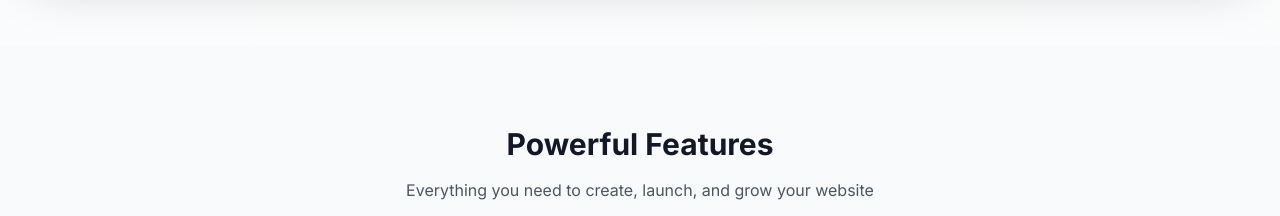
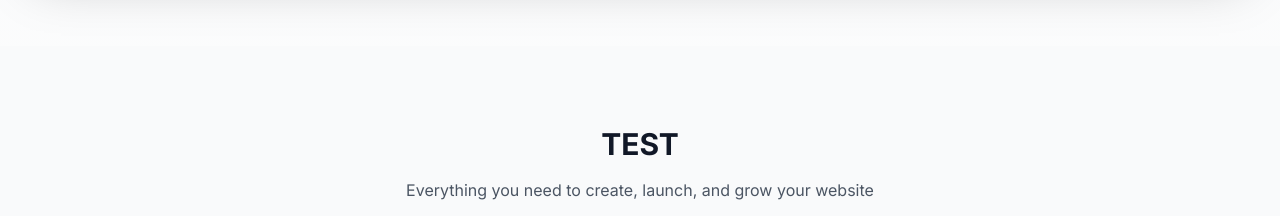
Before and after one commit to Ga2ng/kkn-modul-web, a Next.js app: page / in a window 1280 px wide. Shown: the part 960-1176 px from the top of the page. Built offline with nearby package versions, Linux system fonts and the light colour scheme.

Commit message:
qila test

```diff
--- a/src/app/page.tsx
+++ b/src/app/page.tsx
@@ -102,7 +102,7 @@ export default function Home() {
       <section id="features" className="bg-gray-50 py-20">
         <div className="container mx-auto px-6">
           <h2 className="text-3xl font-bold text-center text-gray-900 mb-4">
-            Powerful Features
+            TEST
           </h2>
           <p className="text-gray-600 text-center max-w-2xl mx-auto mb-16">
             Everything you need to create, launch, and grow your website
```
